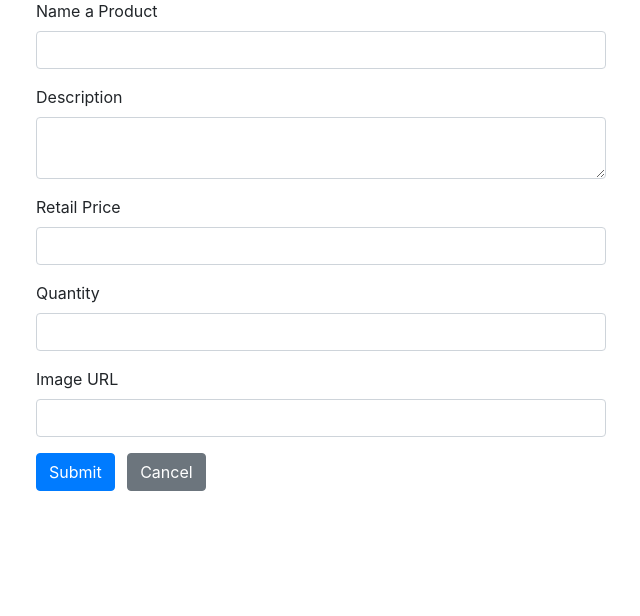
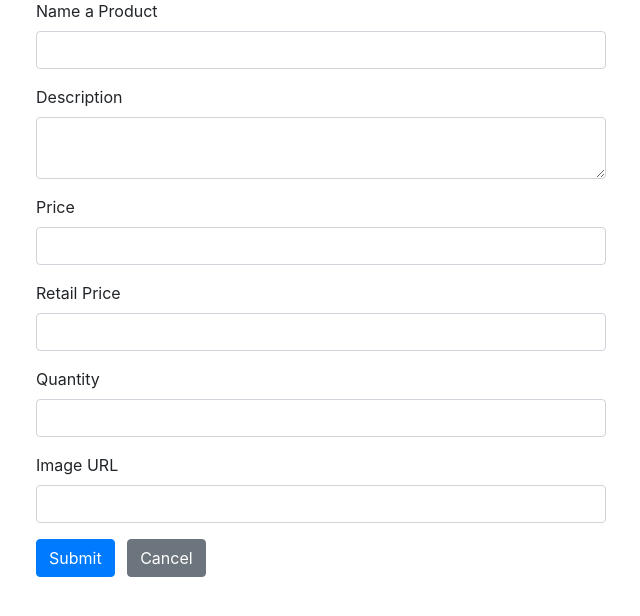
Before and after one commit to LasponaLouieJayM/laspona-pdo-crud, a PHP site: page /admin/public/inventory/create.php in a window 1280 px wide. Shown: the part 135-751 px from the top of the page, without its empty margins (319-959 px from the left). Run offline with PHP 8.4, Linux system fonts and the light colour scheme; data that the repository does not hold is empty.

Commit message:
adding the price

```diff
--- a/admin/public/inventory/create.php
+++ b/admin/public/inventory/create.php
@@ -125,6 +125,11 @@ if($_SERVER["REQUEST_METHOD"] == "POST"){
                             <span class="invalid-feedback"><?php echo $description_err;?></span>
                         </div>
                         <div class="form-group">
+                        <label>Price</label>
+                        <input type="text" name="price" class="form-control <?php echo (!empty($price_err)) ? 'is-invalid' : ''; ?>" value="<?php echo $price; ?>">
+                        <span class="invalid-feedback"><?php echo $price_err; ?></span>
+                    </div>
+                        <div class="form-group">
                             <label>Retail Price</label>
                             <input type="text" name="retailprice" class="form-control <?php echo (!empty($retailprice_err)) ? 'is-invalid' : ''; ?>" value="<?php echo $retailprice; ?>">
                             <span class="invalid-feedback"><?php echo $retailprice_err;?></span>
--- a/admin/public/user/products.php
+++ b/admin/public/user/products.php
@@ -58,7 +58,7 @@ if(!isset($_SESSION["loggedin"]) || $_SESSION["loggedin"] !== true){
             <div class="col-md-12">
                 <div class="mt-5 mb-3 clearfix">
                     <h2 class="pull-left">Product Details</h2>
-                    <a href="./inventory/create.php" class="btn btn-success pull-right"><i class="fa fa-plus"></i> Add New Product</a>
+                    <a href="../inventory/create.php" class="btn btn-success pull-right"><i class="fa fa-plus"></i> Add New Product</a>
                 </div>
                 <?php
                 // Include config file
```
